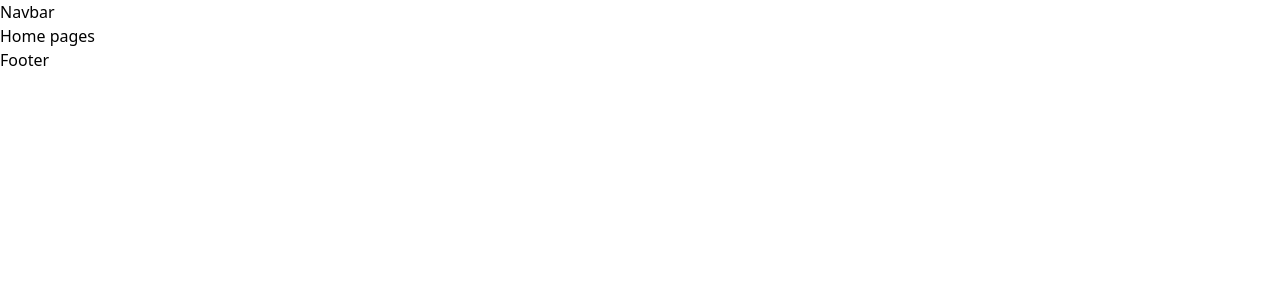
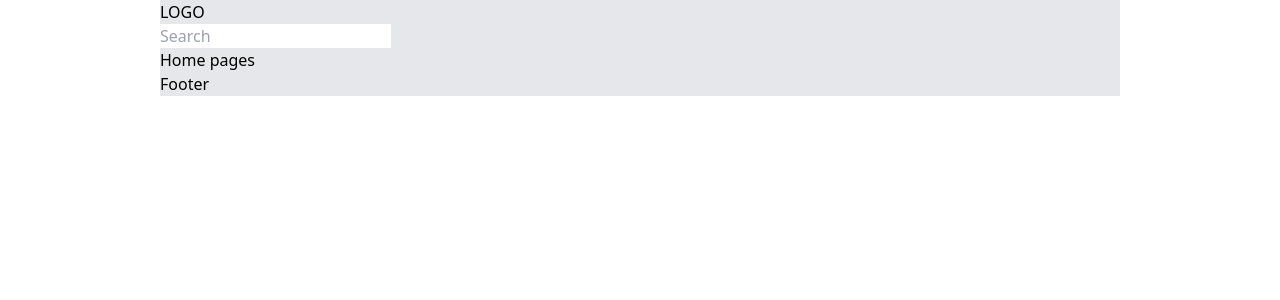
Before and after one commit to kozsoy/e-commerce-app, a React (Create React App) app: page / in a window 1280 px wide. Shown: the top 300 px of the page. Built offline with nearby package versions, Linux system fonts and the light colour scheme.

Commit message:
revize 2

```diff
--- a/src/App.js
+++ b/src/App.js
@@ -4,9 +4,11 @@ import Home from './pages/Home';
 import Detail from './pages/Detail';
 import Navbar from './components/Navbar';
 import Footer from './components/Footer';
+import PageContainer from './container/PageContainer';
 
 function App() {
   return (
+    <PageContainer>
     <BrowserRouter>
     <Navbar />
     <Routes>
@@ -15,6 +17,7 @@ function App() {
     </Routes>
     <Footer />
   </BrowserRouter>
+  </PageContainer>
   );
 }
 
--- a/src/components/Navbar.jsx
+++ b/src/components/Navbar.jsx
@@ -1,7 +1,17 @@
 import React from "react";
 
 const Navbar = () => {
-  return <div>Navbar</div>;
+  return (
+
+  <div>
+    <div>LOGO</div>
+    <div>
+        <input type="text" placeholder="Search" />
+
+    </div>
+  </div>
+
+  )
 };
 
 export default Navbar;
--- /dev/null
+++ b/src/container/PageContainer.jsx
@@ -0,0 +1,9 @@
+import React from 'react'
+
+const PageContainer = ({children}) => {
+  return (
+    <div className="w-3/4 m-auto bg-gray-200">{children}</div>
+  )
+}
+
+export default PageContainer
```
